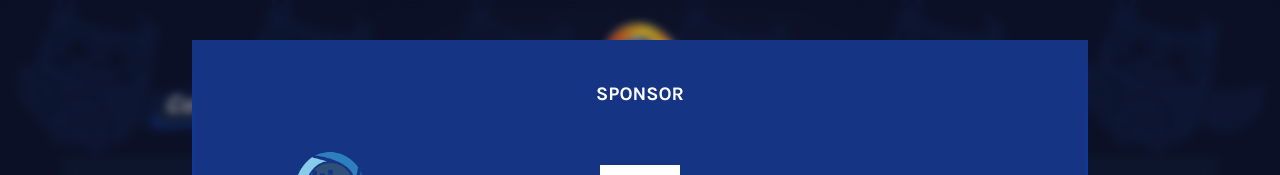
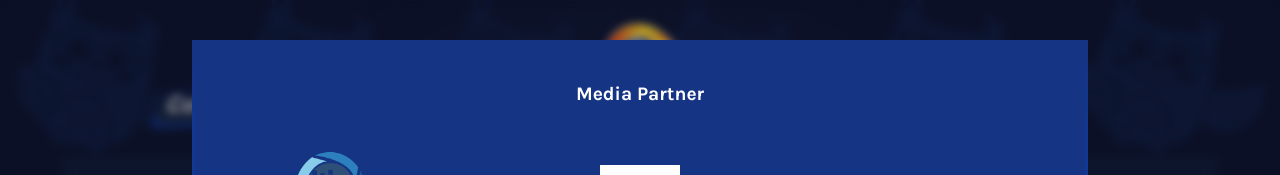
Before and after one commit to Xenovka/next-mentoring2023-remake, a Next.js app: page /contact-us in a window 1280 px wide. Both pictures are taken after a click on the element "Media Partner". Shown: the top 175 px of the page. Built offline with nearby package versions, Linux system fonts and the light colour scheme.

Commit message:
change text

```diff
--- a/app/contact-us/page.jsx
+++ b/app/contact-us/page.jsx
@@ -64,7 +64,7 @@ export default function ContactUs() {
         <ContactModal isVisible={showModal} onClose={() => setShowModal(false)}>
           <div className="flex flex-col gap-10">
             <p className="text-[3.5vw] font-bold md:text-[1.5vw] lg:text-[1.5vw] text-center pb-4">
-              SPONSOR
+              Media Partner
             </p>
             <div className="gap-4 md:gap-10 grid grid-cols-2 md:grid-cols-3">
               <div className="w-20 h-20 relative mx-auto">
```
